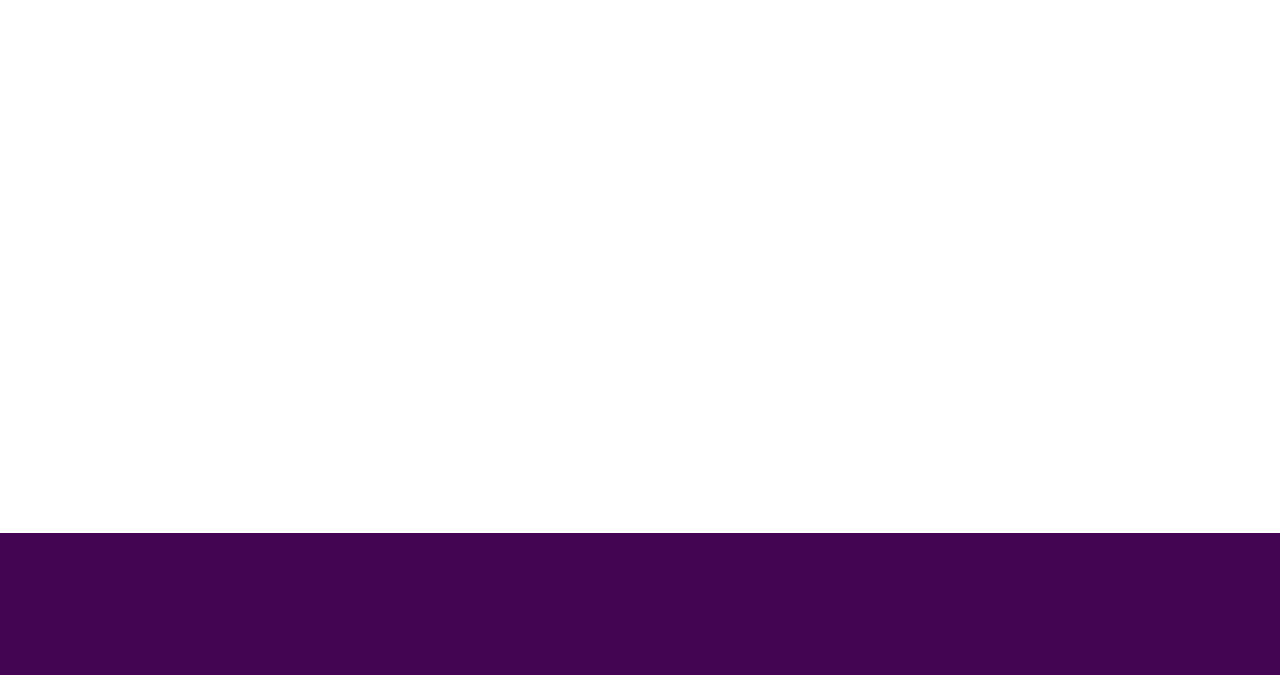
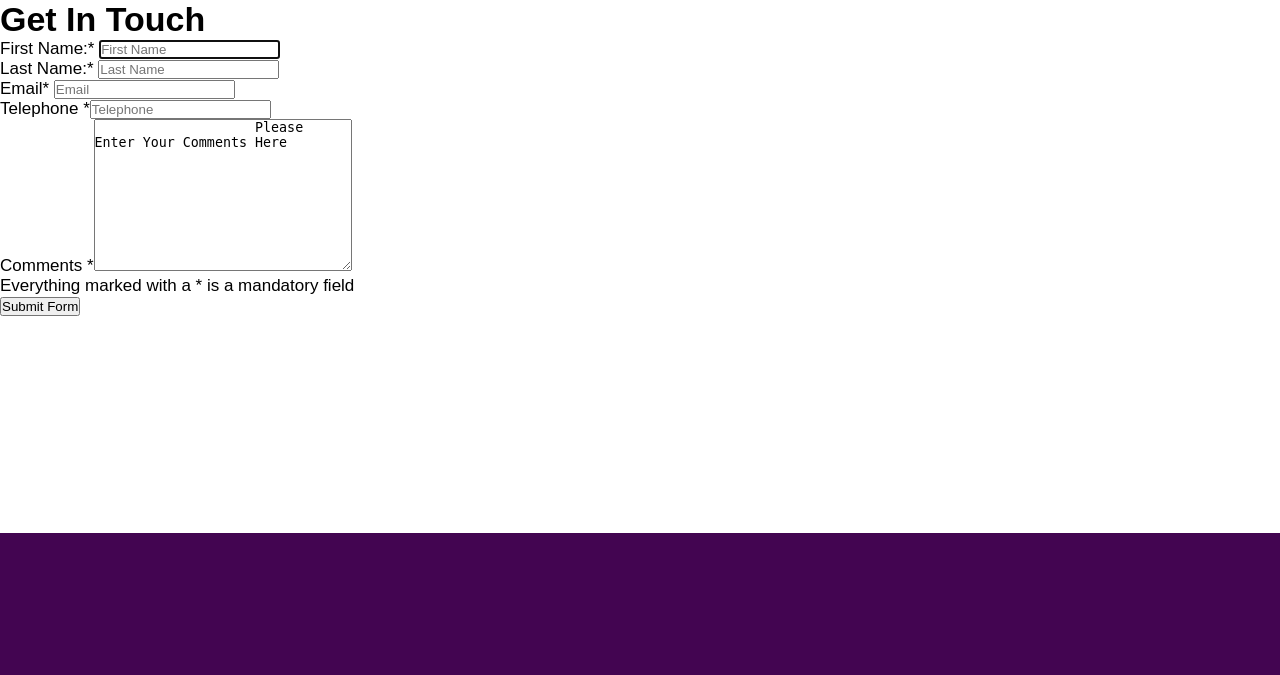
Before and after one commit to NickLiffen/sound-healing, a PHP site: page /contactpage.php in a window 1280 px wide. Shown: the part 130-805 px from the top of the page. Run offline with PHP 8.4, Linux system fonts and the light colour scheme.

Commit message:
Start of the Contact Form

```diff
--- a/contactpage.php
+++ b/contactpage.php
@@ -1,2 +1,54 @@
 <?php $title="Contact Page" ; include( "inc/header.php"); ?>
+
+                <h1>Get In Touch</h1>
+
+                <!-- This form send the data through multipart form data (Ajax Request),
+                and stores it in a database. It collects the inputted data from the user
+                through the ID's of each section. If there is an error it prints it out
+                in the error* part of that section E.G errorfirstname.-->
+
+                <form enctype="multipart/form-data" id="myForm" method="post"
+                name="myForm" onsubmit="return false">
+
+                    <!-- First Name Feild -->
+                    <p>First Name:* <input id="firstname" name=
+                    "firstname" placeholder="First Name" type="text" autofocus> <span id=
+                    "errorfirstname"></span> <span class=
+                    "error"></span></p>
+
+                    <!-- Last Name Feild -->
+                    <p>Last Name:* <input id="lastname" name=
+                    "lastname" placeholder="Last Name" type="text"> <span id=
+                    "errorlastname"></span> <span class=
+                    "error"></span></p>
+
+                    <!-- Email Feild -->
+                    <p>Email* <input id="email" name=
+                    "email" placeholder="Email" type="email"> <span id=
+                    "erroremail"></span> <span class=
+                    "error"></span></p>
+
+                    <!-- Telephone Feild-->
+                    <p>Telephone *<input id=
+                    "telephone" name="telephone" placeholder="Telephone" type="number">
+                    <span id="errortelephone"></span> <span class=
+                    "error"></span></p>
+
+                    <!-- Comments Feild-->
+                    <p>Comments *<textarea id=
+                    "telephone" name="telephone" rows="10" cols="30">
+                    Please Enter Your Comments Here</textarea>
+                    <span id="errortelephone"></span> <span class=
+                    "error"></span></p>
+
+                    <!-- Submit Button.-->
+                    <p>Everything marked with a * is a mandatory
+                    field</p><input id="submit" name="submit" type="button"
+                    value="Submit Form">
+
+                  </form>
+
+    <!--This is the AJAX function that adds the contact information to the database.-->
+    <script src="js/addContactInfo.js"></script>
+
 <?php include( "inc/footer.php"); ?>
```
Also changed, not shown: js/addContactInfo.js (added, +8 -0 lines).
